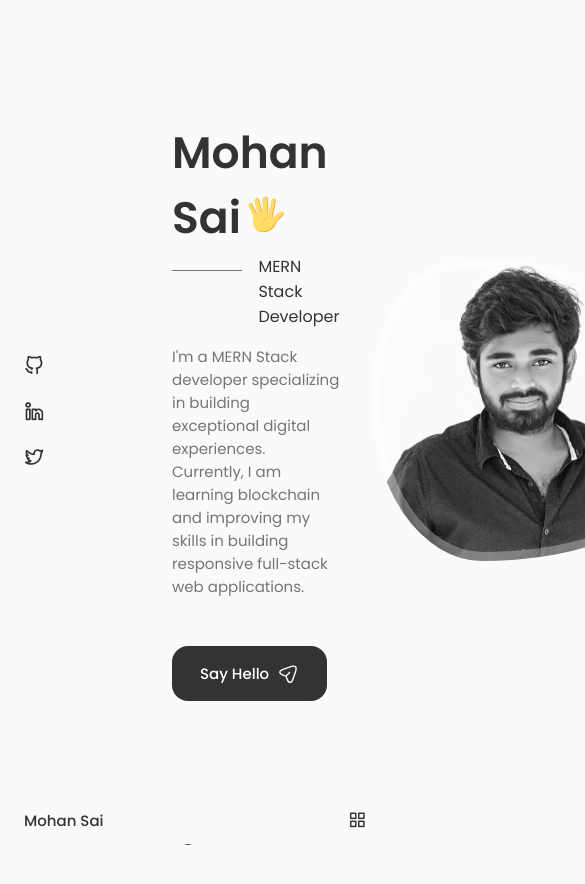
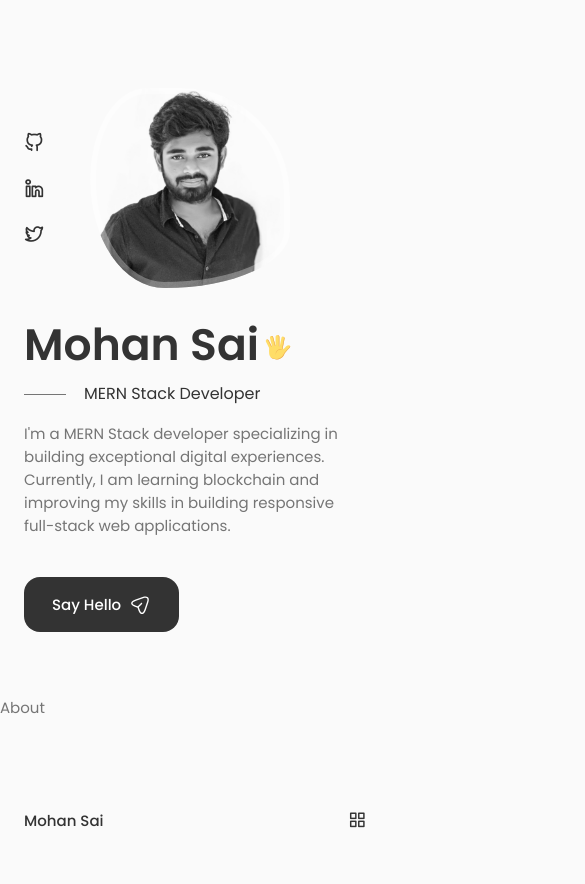
Before and after one commit to potlamohansai/portfolio-website, a React (Create React App) app: page / in a window 390 px wide. Shown: the top 884 px of the page, 585 px wide, since content can reach past the window. After the commit the page ends 844 px from the top, so only its background shows below. Built offline with nearby package versions, Linux system fonts and the light colour scheme.

Commit message:
hero section responsiveness completed

```diff
--- a/src/App.js
+++ b/src/App.js
@@ -1,5 +1,6 @@
 import React from 'react'
 import './App.css';
+import About from './components/about/About';
 import Header from './components/header/Header';
 import Home from './components/Home/Home';
 
@@ -9,7 +10,7 @@
     <Header/>
     <main className='main'>
       <Home/>
-
+      <About/>
     </main>
     </>
   );
--- a/src/components/Home/home.css
+++ b/src/components/Home/home.css
@@ -116,3 +116,83 @@
     font-size: 1.25rem;
     color: var(--title-color);
 }
+
+/* BREAK POINTS*/
+
+@media screen and (max-width: 992px) {
+    .home__content {
+        grid-template-columns: 100px repeat(2, 1fr);
+        column-gap: 1.25rem;
+    }
+
+    .home__hand {
+        width: 26px;
+        height: 26px;
+    }
+
+    .home__subtitle {
+        padding-left: 3.75rem;
+        margin-bottom: var(--mb-1);
+    }
+
+    .home__subtitle::before {
+        width: 42px;
+        top: 0.8rem;
+    }
+
+    .home__description {
+        max-width: initial;
+        margin-bottom: var(--mb-2-5);
+    }
+
+    .home__img {
+        width: 250px;
+        height: 250px;
+        box-shadow: inset 0 0 0 8px rgb(255 255 255 / 30%);
+    }
+
+    .home__scroll {
+        margin-left: 7.5rem;
+    }
+}
+
+/* For medium devices */
+@media screen and (max-width: 768px) {
+    .home__content {
+        grid-template-columns: 0.5fr 3fr;
+        padding-top: 3.5rem;
+    }
+
+    .home__img {
+        order: initial;
+        justify-self: initial;
+    }
+
+    .home__data {
+        grid-column: 1/3;
+    }
+
+    .home__img {
+        box-shadow: inset 0 0 0 6px rgb(255 255 255 / 30%);
+        width: 200px;
+        height: 200px;
+    }
+
+    .home__scroll {
+        display: none;
+    }
+}
+
+
+/* For small devices */
+@media screen and (max-width: 350px) {
+    .home__img {
+        width: 180px;
+        height: 180px;
+    }
+
+    .home__hand {
+        width: 22px;
+        height: 22px;
+    }
+}
--- /dev/null
+++ b/src/components/about/About.jsx
@@ -0,0 +1,9 @@
+import React from 'react'
+
+const About = () => {
+  return (
+    <div>About</div>
+  )
+}
+
+export default About
```
Also changed, not shown: src/components/about/about.css (added).
